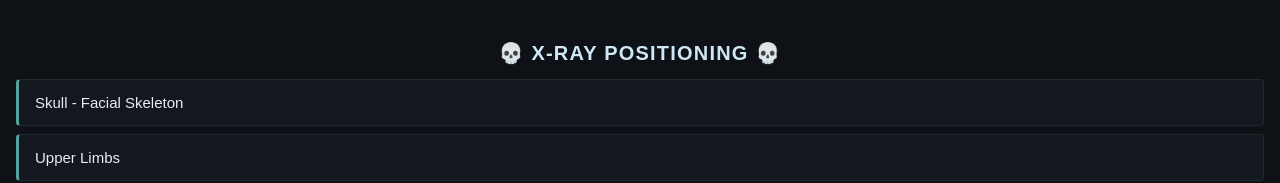
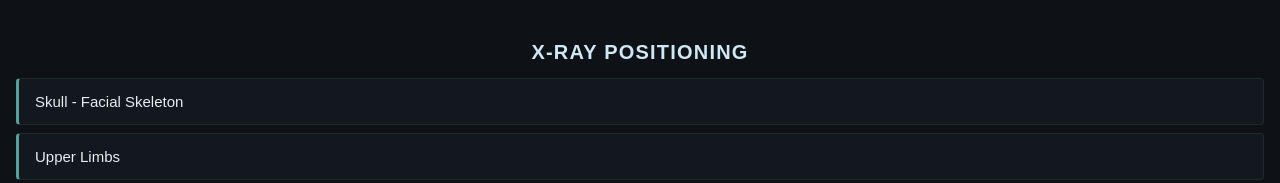
Before and after one commit to louismun/xray, a React (Vite) app: page /#/ in a window 1280 px wide. Shown: the top 183 px of the page. Built offline with nearby package versions, Linux system fonts and the light colour scheme.

Commit message:
Changed title

```diff
--- a/src/pages/Home.jsx
+++ b/src/pages/Home.jsx
@@ -4,7 +4,7 @@ import { items } from "../data/items";
 export default function Home() {
   return (
     <div>
-      <h1 className="home-title">💀 X-Ray Positioning 💀</h1>
+      <h1 className="home-title">X-Ray Positioning</h1>
 
       {items.map((cat) => (
         <Link key={cat.id} to={`/category/${cat.id}`}>
```
